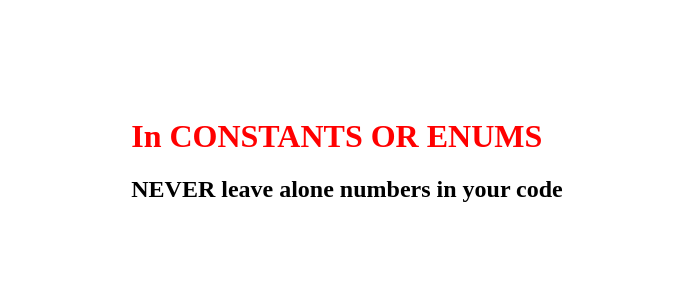
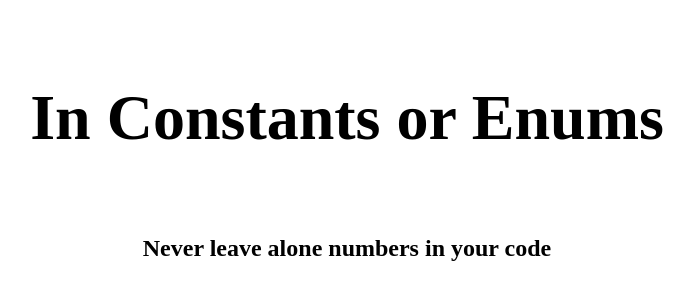
Before and after one commit to AlexScigalszky/constantnumberinyourcode, a plain HTML site: page index.html in a window 1280 px wide. Shown: the part 240-540 px from the top of the page, without its empty margins (293-987 px from the left). Drawn offline with Linux system fonts and the light colour scheme.

Commit message:
Update index.html

```diff
--- a/index.html
+++ b/index.html
@@ -1,6 +1,4 @@
-<!DOCTYPE html>
-<html>
-  <head>
+<html><head>
     <title>Where add constant numbers in your code</title>
     <style>
       body {
@@ -10,19 +8,20 @@
         align-items: center;
         height: 100vh;
       }
-      center {
+      .center h1 {
         text-align: center;
         font-size: 5vw;
       }
-      h1 {
-        color: red;
+      .center h2 {
+        text-align: center;
       }
     </style>
   </head>
   <body>
     <div class="center">
-      <h1>In CONSTANTS OR ENUMS</h1>
-      <h2>NEVER leave alone numbers in your code</h2>
+      <h1>In Constants or Enums</h1>
+      <br>
+      <h2>Never leave alone numbers in your code</h2>
     </div>
   </body>
 </html>
```
